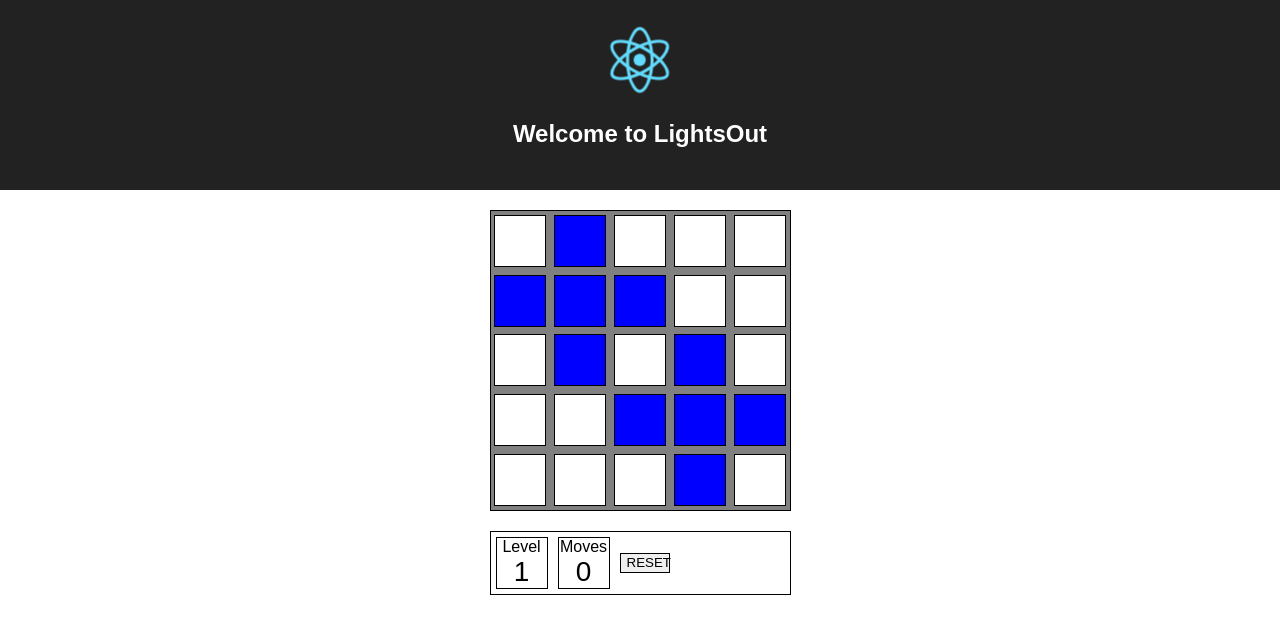
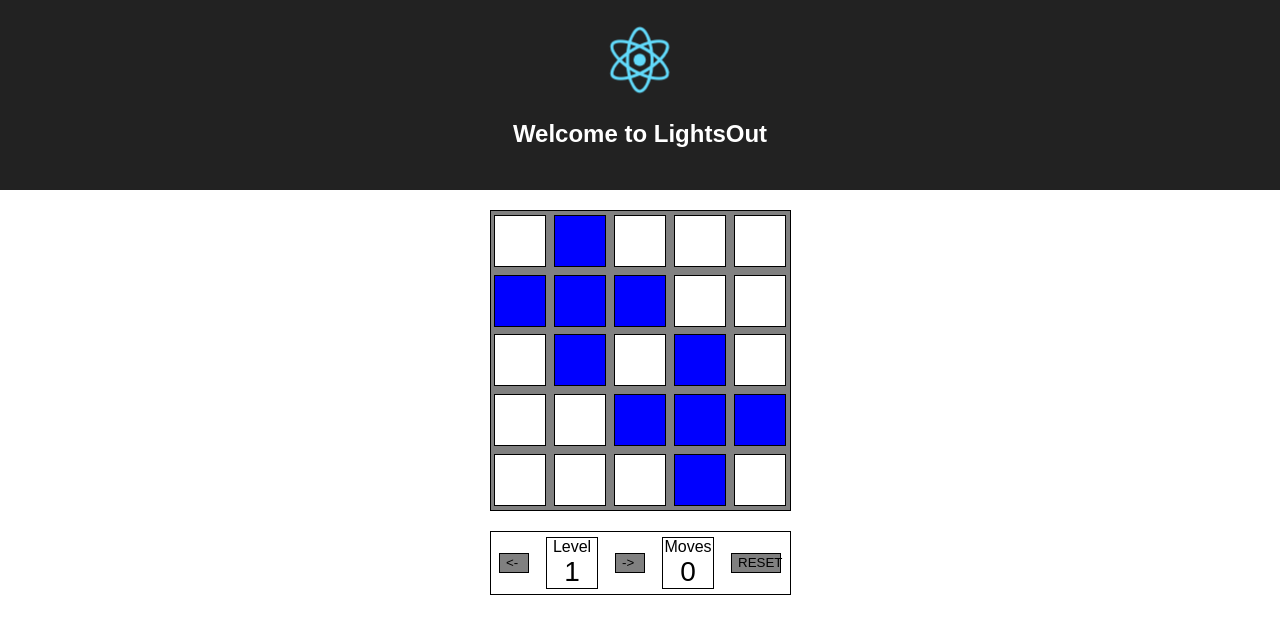
Before and after one commit to DragonRydrz/lightsOut, a React (Create React App) app: page / in a window 1280 px wide. Shown: the top 634 px of the page. Built offline with nearby package versions, Linux system fonts and the light colour scheme.

Commit message:
25 levels and remembers the highest level completed

```diff
--- a/src/components/Dashboard.js
+++ b/src/components/Dashboard.js
@@ -3,10 +3,19 @@ import InfoBox from './InfoBox';
 
 class Dashboard extends Component {
   render() {
-    const { dashboardStyles, boxStyles } = styles;
+    const { dashboardStyles, boxStyles, changeLevelStyles } = styles;
+    const left = '<-';
+    const right = '->';
     return (
       <div style={dashboardStyles}>
+        <button style={changeLevelStyles} onClick={this.props.prevLevel}>
+          {left}
+        </button>
         <InfoBox title="Level" data={this.props.level} />
+        <button style={changeLevelStyles} onClick={this.props.nextLevel}>
+          {right}
+        </button>
+
         <InfoBox title="Moves" data={this.props.moveCount} />
         <button style={boxStyles} onClick={this.props.reset}>
           RESET
@@ -19,6 +28,7 @@ class Dashboard extends Component {
 const styles = {
   dashboardStyles: {
     display: 'flex',
+    justifyContent: 'space-around',
     width: 299,
     margin: '20px auto',
     border: '1px solid black',
@@ -32,6 +42,18 @@ const styles = {
     margin: 5,
     border: '1px solid black',
     textAlign: 'center',
+    backgroundColor: 'gray',
+  },
+  changeLevelStyles: {
+    display: 'flex',
+    flexDirection: 'column',
+    width: 30,
+    height: 20,
+    alignSelf: 'center',
+    margin: 5,
+    border: '1px solid black',
+    textAlign: 'center',
+    backgroundColor: 'gray',
   },
 };
 
--- a/src/components/LightsOut.js
+++ b/src/components/LightsOut.js
@@ -14,12 +14,35 @@ class LightsOut extends React.Component {
       4: [0, 6, 12, 18, 24],
       5: [0, 1, 2, 3, 4, 5, 6, 7, 8, 9, 15, 16, 17, 18, 19, 20, 21, 22, 23, 24],
       6: [10, 12, 14],
+      7: [0, 2, 4, 5, 7, 915, 17, 19, 20, 22, 24],
+      8: [1, 3, 5, 6, 8, 9, 10, 11, 13, 14, 15, 16, 18, 19, 21, 23],
+      9: [5, 6, 8, 9, 15, 19, 20, 21, 23, 24],
+      10: [0, 1, 2, 3, 5, 6, 7, 9, 10, 11, 12, 14, 18, 19, 20, 21, 23, 24],
+      11: [10, 12, 14, 15, 17, 19, 21, 22, 23],
+      12: [0, 1, 2, 3, 5, 9, 10, 14, 15, 19, 20, 21, 22, 23],
+      13: [7, 11, 13, 15, 17, 19, 21, 23],
+      14: [1, 3, 5, 6, 7, 8, 9, 11, 12, 13, 16, 18, 19, 20, 21, 22],
+      15: [1, 2, 3, 6, 7, 8, 11, 12, 13],
+      16: [0, 2, 4, 5, 7, 9, 10, 12, 14, 15, 17, 19, 21, 22, 23],
+      17: [0, 1, 2, 3, 4, 6, 8, 10, 11, 13, 14, 16, 17, 18, 21, 23],
+      18: [3, 7, 9, 11, 13, 15, 17, 21],
+      19: [11, 16, 21],
+      20: [12, 16, 17, 18, 20, 21, 22, 23, 24],
+      21: [2, 6, 8, 10, 12, 14, 16, 18, 22],
+      22: [0, 2, 4, 10, 12, 14, 20, 22, 24],
+      23: [1, 2, 3, 4, 6, 11, 12, 13, 16, 21],
+      24: [10, 14, 15, 16, 17, 18, 19, 21, 24],
+      25: [0, 5, 6, 10, 11, 12, 15, 16, 17, 18, 21, 22, 23, 24],
     },
   };
   componentDidMount() {
-    const maxLevel = localStorage.getItem('maxLevel');
-    if (maxLevel) this.setState({ currentLevel: maxLevel });
-    this.setToLevel();
+    const maxLevel = Number(localStorage.getItem('maxLevel'));
+    if (maxLevel) {
+      this.setState({ currentLevel: maxLevel + 1 });
+      this.setToLevel(maxLevel + 1);
+    } else {
+      this.setToLevel(1);
+    }
   }
   render() {
     const appStyles = {
@@ -29,16 +52,33 @@ class LightsOut extends React.Component {
     };
     return (
       <div style={appStyles}>
-        {this.state.levelCompleted ? this.levelCompleted() : null}
         <Grid boxes={this.state.boxes} toggle={this.toggle} />
         <Dashboard
           level={this.state.currentLevel}
           moveCount={this.state.moveCount}
           reset={this.setToLevel}
+          nextLevel={this.nextLevel}
+          prevLevel={this.prevLevel}
         />
       </div>
     );
   }
+
+  nextLevel = () => {
+    console.log(Object.keys(this.state.levels).length);
+    if (this.state.currentLevel < Object.keys(this.state.levels).length) {
+      this.setState({ currentLevel: this.state.currentLevel + 1 });
+      this.setToLevel(this.state.currentLevel + 1);
+    }
+  };
+
+  prevLevel = () => {
+    if (!(this.state.currentLevel <= 1)) {
+      this.setState({ currentLevel: this.state.currentLevel - 1 });
+      this.setToLevel(this.state.currentLevel - 1);
+    }
+  };
+
   toggle = index => {
     const boxes = [...this.state.boxes];
     const top = index - 5;
@@ -62,12 +102,12 @@ class LightsOut extends React.Component {
         : this.state.currentLevel,
     });
     console.log(this.state.moveCount);
-    // if (!boxes.includes(true)) this.levelCompleted();
+    if (!boxes.includes(true)) this.levelCompleted();
   };
 
-  setToLevel = () => {
+  setToLevel = level => {
     // const boxes = [...this.state.boxes];
-    const level = this.state.currentLevel;
+    // const level = this.state.currentLevel;
     const boxes = this.state.boxes.map((box, index) => {
       return this.state.levels[level].includes(index);
     });
@@ -76,8 +116,8 @@ class LightsOut extends React.Component {
 
   levelCompleted = () => {
     console.log('completed');
-    // localStorage.setItem('maxLevel', this.state.currentLevel);
-    this.setToLevel();
+    localStorage.setItem('maxLevel', this.state.currentLevel);
+    this.setToLevel(this.state.currentLevel + 1);
   };
 }
 
```
